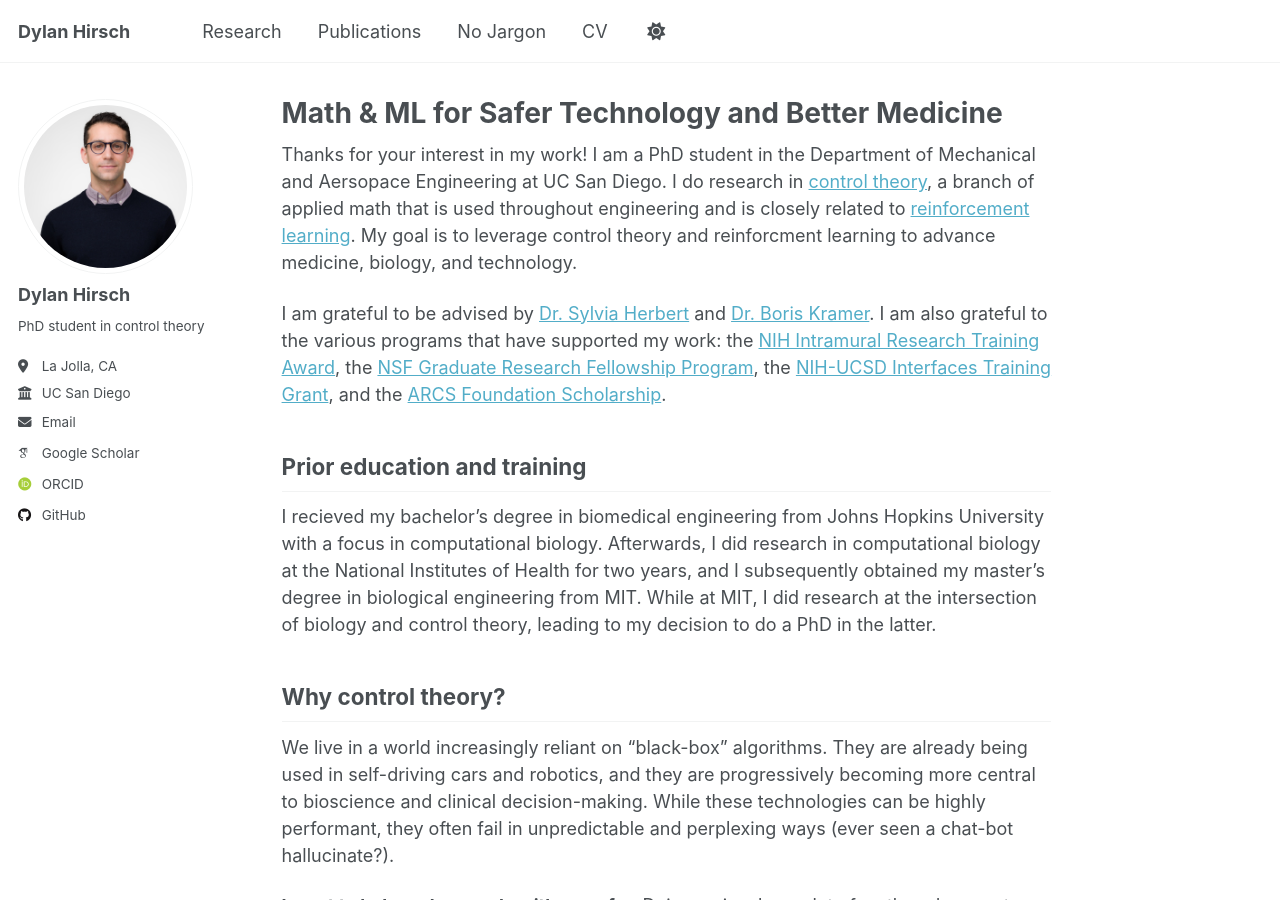
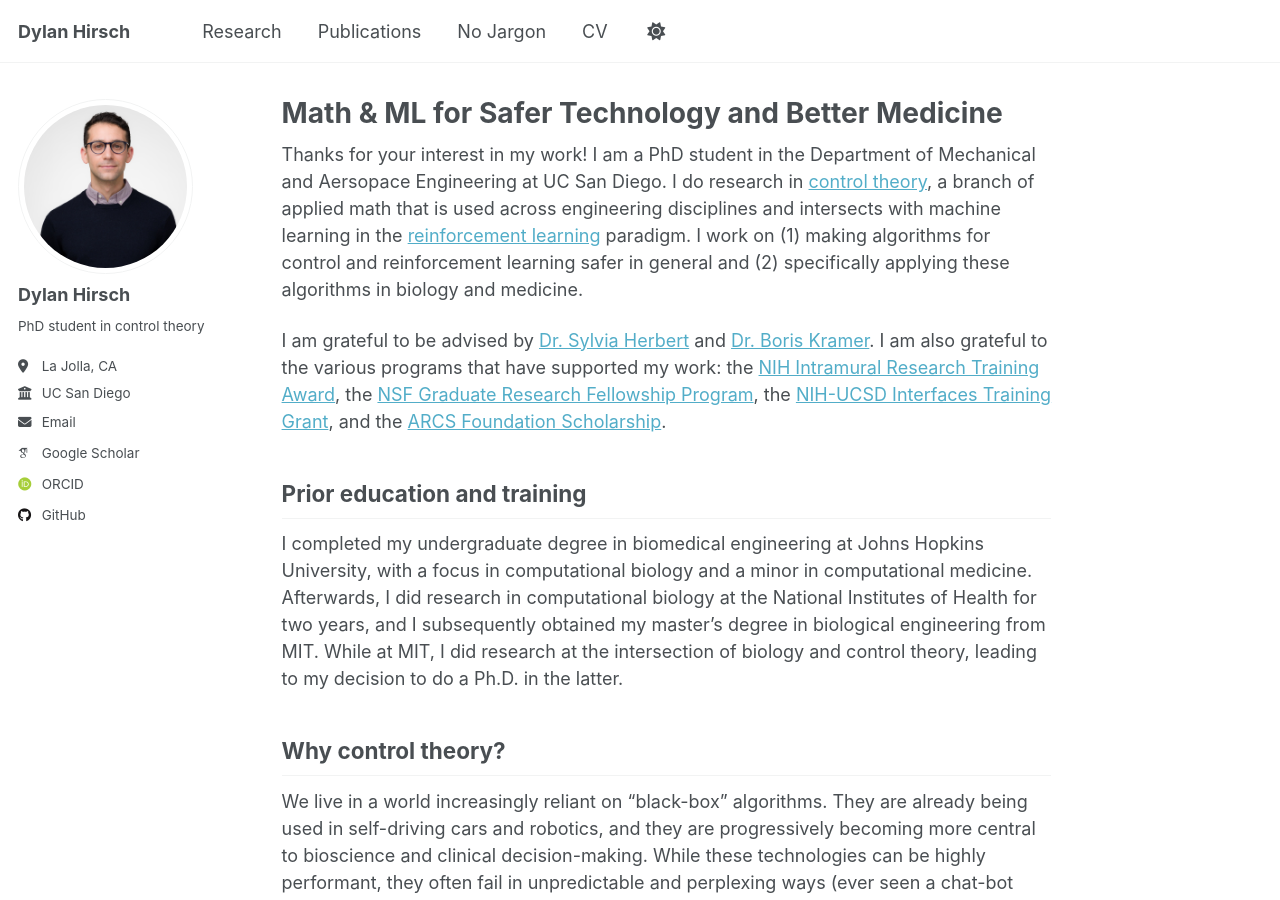
Before and after one commit to dylan-hirsch/dylan-hirsch.github.io, a Jekyll site: the page built from _pages/about.md, in a window 1280 px wide and 900 px high. Built offline with Jekyll 4.4.1, drawn with Linux system fonts in a browser that asks for light colours; some web fonts are replaced; a script that is not in the unit is left out.

Commit message:
Update about.md

```diff
--- a/_pages/about.md
+++ b/_pages/about.md
@@ -8,16 +8,16 @@ redirect_from:
 ---
 
 Thanks for your interest in my work! I am a PhD student in the Department of Mechanical and Aersopace Engineering at UC San Diego.
-I do research in [control theory](https://www.youtube.com/watch?v=lBC1nEq0_nk), a branch of applied math that is used throughout engineering and is closely related to [reinforcement learning](https://www.youtube.com/watch?v=0MNVhXEX9to&list=PLMrJAkhIeNNQe1JXNvaFvURxGY4gE9k74).
-My goal is to leverage control theory and reinforcment learning to advance medicine, biology, and technology.
+I do research in [control theory](https://www.youtube.com/watch?v=lBC1nEq0_nk), a branch of applied math that is used across engineering disciplines and intersects with machine learning in the [reinforcement learning](https://www.youtube.com/watch?v=0MNVhXEX9to&list=PLMrJAkhIeNNQe1JXNvaFvURxGY4gE9k74) paradigm.
+I work on (1) making algorithms for control and reinforcement learning safer in general and (2) specifically applying these algorithms in biology and medicine.
 
 I am grateful to be advised by [Dr. Sylvia Herbert](https://sylviaherbert.com) and [Dr. Boris Kramer](https://kramer.ucsd.edu).
 I am also grateful to the various programs that have supported my work: the [NIH Intramural Research Training Award](https://www.training.nih.gov/research-training/pb/pb/#about-this-program), the [NSF Graduate Research Fellowship Program](https://www.nsf.gov/funding/opportunities/grfp-nsf-graduate-research-fellowship-program), the [NIH-UCSD Interfaces Training Grant](https://interfaces.ucsd.edu), and the [ARCS Foundation Scholarship](https://www.arcsfoundation.org/national-homepage).
 
 ## Prior education and training
-I recieved my bachelor's degree in biomedical engineering from Johns Hopkins University with a focus in computational biology.
+I completed my undergraduate degree in biomedical engineering at Johns Hopkins University, with a focus in computational biology and a minor in computational medicine.
 Afterwards, I did research in computational biology at the National Institutes of Health for two years, and I subsequently obtained my master's degree in biological engineering from MIT.
-While at MIT, I did research at the intersection of biology and control theory, leading to my decision to do a PhD in the latter.
+While at MIT, I did research at the intersection of biology and control theory, leading to my decision to do a Ph.D. in the latter.
 
 ## Why control theory?
 We live in a world increasingly reliant on "black-box" algorithms.
```
